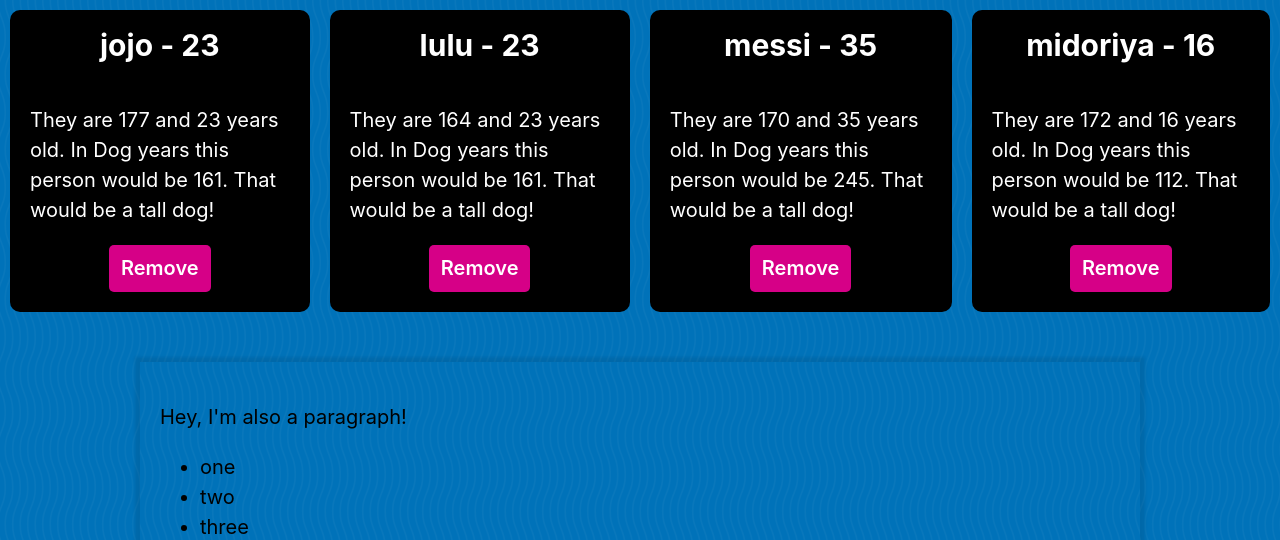
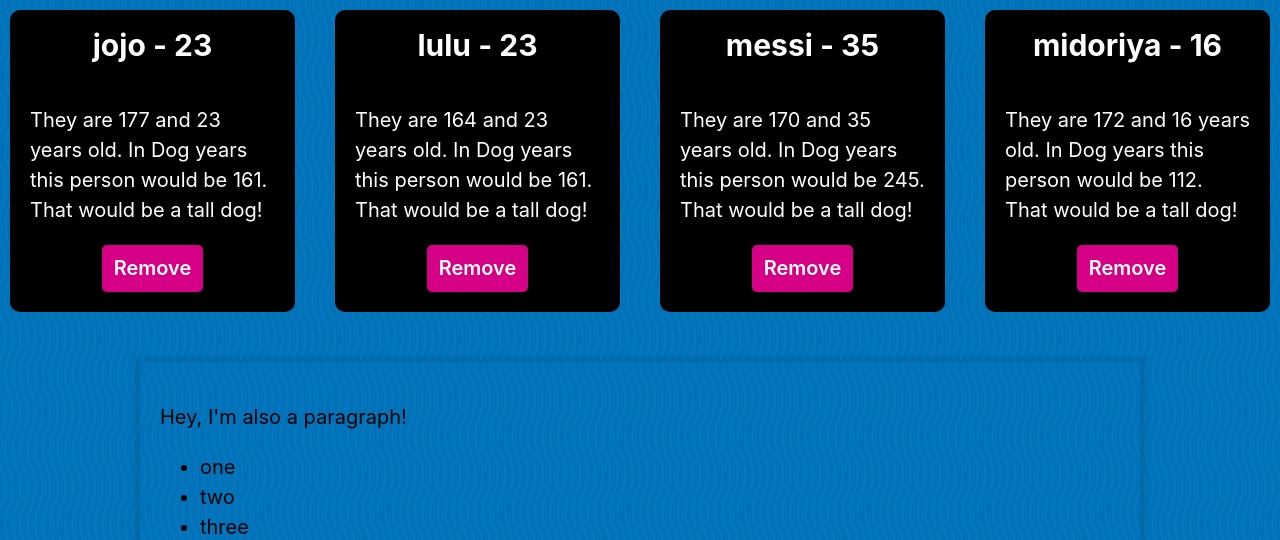
Before and after one commit to johannh22/beginner-javascript, a website: page exercises/20 - The DOM/DOM-Cardio.html in a window 1280 px wide. Shown: the top 540 px of the page. Drawn offline with Linux system fonts and the light colour scheme.

Commit message:
Changed cards to grid

```diff
--- a/exercises/20 - The DOM/DOM-Cardio.html
+++ b/exercises/20 - The DOM/DOM-Cardio.html
@@ -15,13 +15,12 @@
     }
 
     .cards {
-      display: flex;
-      /* flex-wrap: wrap; */
-      justify-content: space-between;
+      display: grid;
+      grid-template-columns: repeat(4, 1fr);
+      grid-gap: 20px;
     }
 
     .playerCard {
-      max-width: 30%;
       background-color: black;
       margin: 10px;
       padding: 20px;
```
